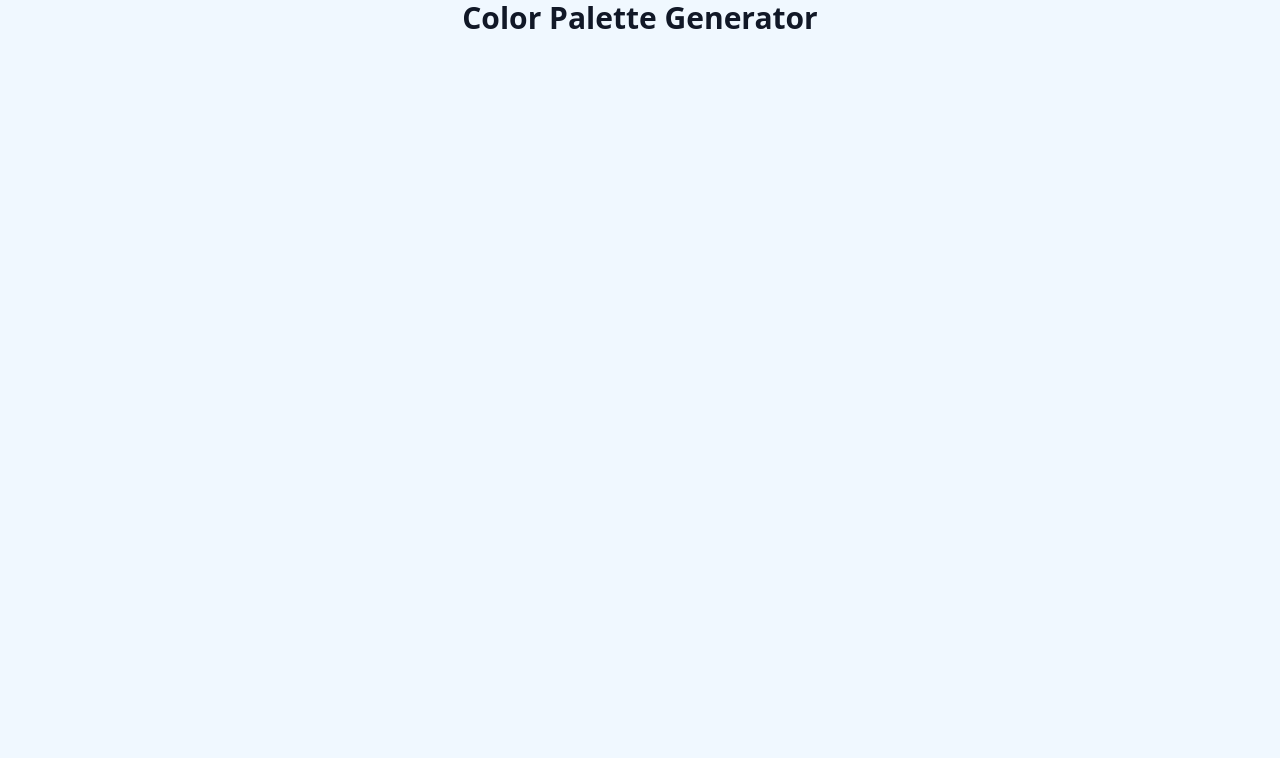
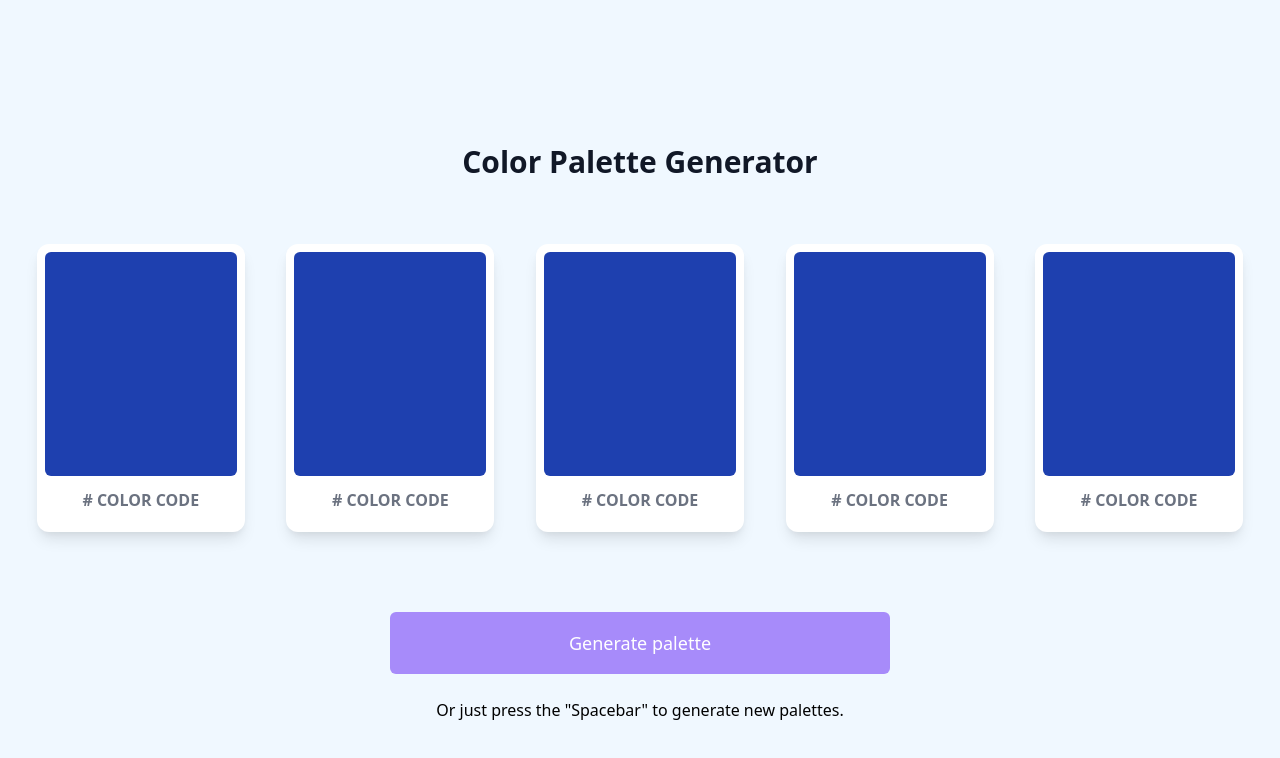
Before and after one commit to slroberts/random-color-palette-generator, a React (Create React App) app: page / in a window 1280 px wide. Shown: the top 758 px of the page. Built offline with nearby package versions, Linux system fonts and the light colour scheme.

Commit message:
wired up components in App

```diff
--- a/src/components/App.js
+++ b/src/components/App.js
@@ -1,11 +1,20 @@
 import React from 'react';
+import Header from './Header';
+import ColorCard from './ColorCard';
+import Button from './Button';
 
 const App = () => {
   return (
-    <div className='md:container md:mx-auto flex justify-center'>
-      <h1 className='text-2xl font-bold leading-7 text-gray-900 sm:text-3xl sm:truncate'>
-        Color Palette Generator
-      </h1>
+    <div className='md:container md:mx-auto p-4'>
+      <Header />
+      <div className='flex flex-wrap mt-16 justify-around'>
+        <ColorCard />
+        <ColorCard />
+        <ColorCard />
+        <ColorCard />
+        <ColorCard />
+      </div>
+      <Button />
     </div>
   );
 };
```
